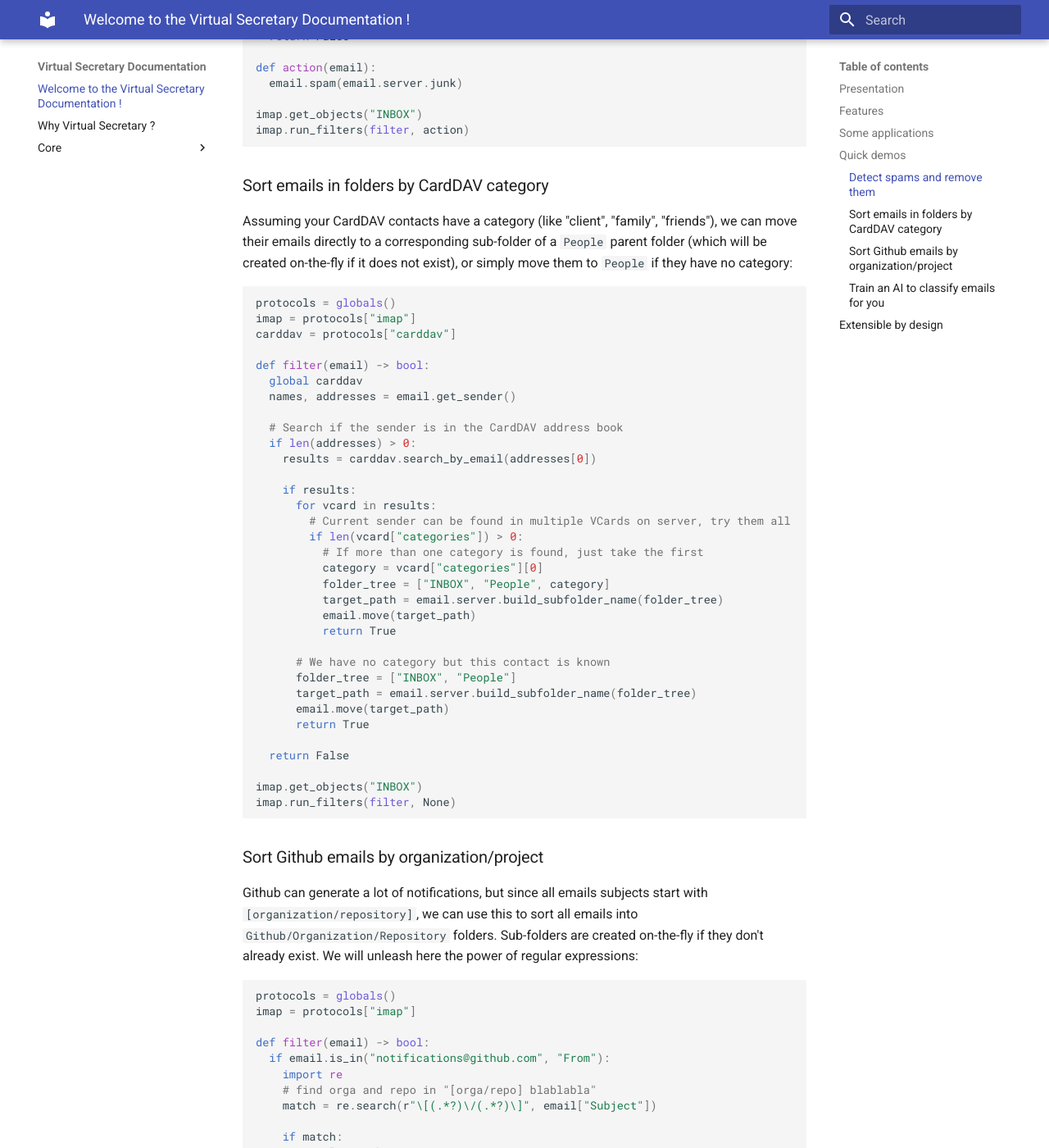
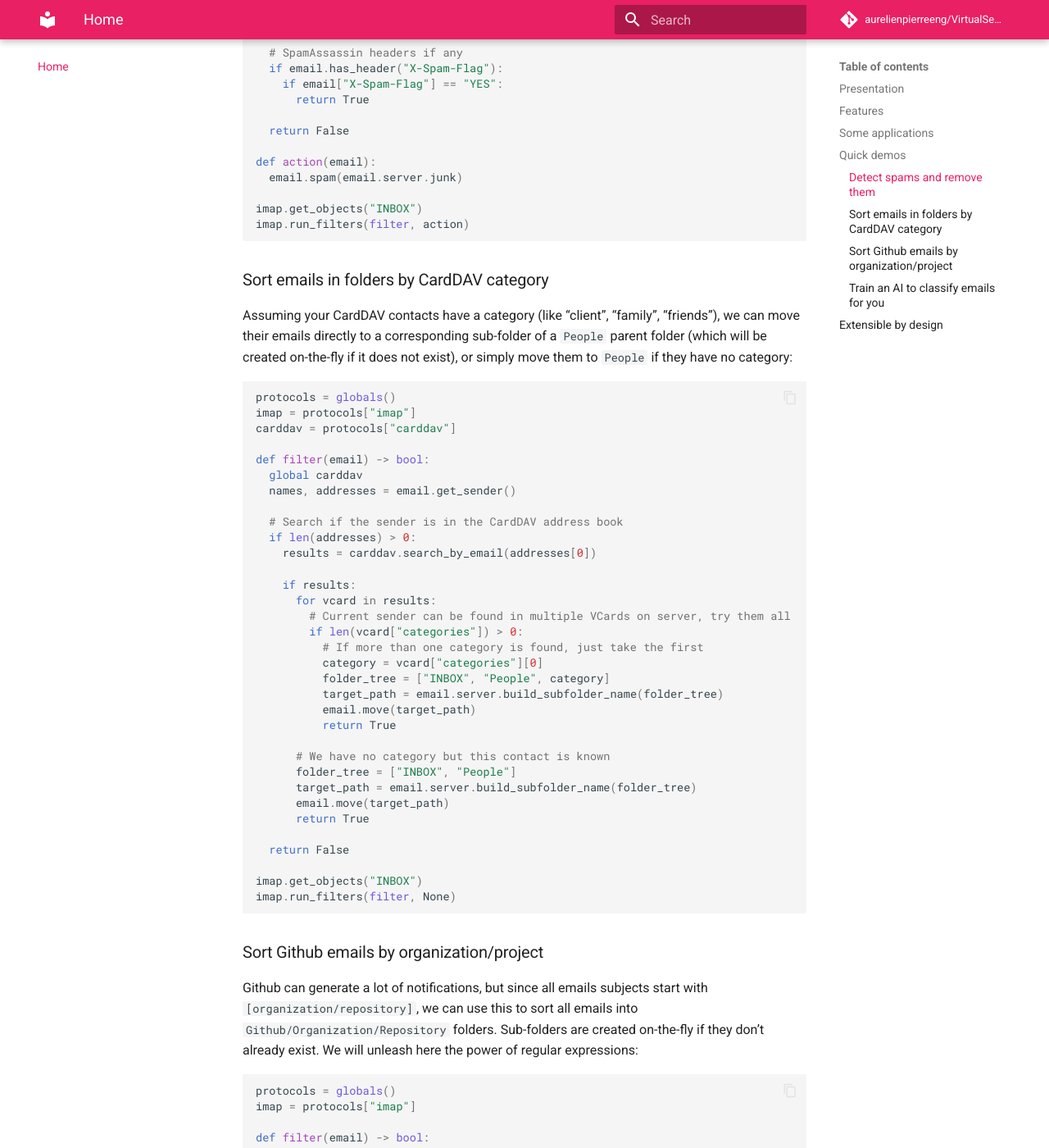
Before and after one commit to aurelienpierreeng/VirtualSecretary, an MkDocs documentation site: the page built from docs/index.md, in a window 1280 px wide and 1400 px high, scrolled down 2126 px. Shown: the whole window at 82% size. Built offline with MkDocs 1.6.1 and Material for MkDocs 9.7.7, drawn with Linux system fonts in a browser that asks for light colours; comment, search, counter and statistics services are not loaded; some of the changed text lies outside the part shown.

Commit message:
Improve docs

```diff
--- a/docs/index.md
+++ b/docs/index.md
@@ -1,4 +1,4 @@
-# Welcome to the Virtual Secretary Documentation !
+# Home
 
 ## Presentation
 
--- a/mkdocs.yml
+++ b/mkdocs.yml
@@ -1,9 +1,22 @@
 site_name: Virtual Secretary Documentation
+
+repo_url: https://github.com/aurelienpierreeng/VirtualSecretary
+repo_name: aurelienpierreeng/VirtualSecretary
 
 theme:
   name: material
+  features:
+    - content.code.copy
+    - navigation.instant
+    - navigation.tabs
+    - navigation.top
+    - navigation.sections
+  palette:
+    primary: pink
+
 
 markdown_extensions:
+  - smarty
   - pymdownx.superfences:
       custom_fences:
         - name: mermaid
@@ -13,21 +26,53 @@ markdown_extensions:
       anchor_linenums: true
       line_spans: __span
       pygments_lang_class: true
+  - pymdownx.critic
   - pymdownx.inlinehilite
   - pymdownx.snippets
   - pymdownx.superfences
+  - pymdownx.caret
+  - pymdownx.mark
+  - pymdownx.tilde
+  - toc:
+      permalink: "¤"
+  - admonition
+  - callouts:
+      strip_period: no
+  - footnotes
+  - pymdownx.emoji
+  - pymdownx.magiclink
+  - pymdownx.snippets:
+      check_paths: true
+  - pymdownx.superfences
+  - pymdownx.tabbed:
+      alternate_style: true
+  - pymdownx.tasklist
 
 plugins:
 - search
 - autorefs
+- offline
 - mkdocstrings:
     enabled: !ENV [ENABLE_MKDOCSTRINGS, true]
     custom_templates: templates
     default_handler: python
+    enable_inventory: true
     handlers:
       python:
-        options:
-          show_source: true
-          show_root_heading: true
+        paths: [src]
         import:
         - https://docs.python.org/3/objects.inv
+        options:
+          show_root_heading: true
+          docstring_options:
+            ignore_init_summary: no
+          merge_init_into_class: yes
+          show_signature: yes
+          show_signature_annotations: yes
+          show_if_no_docstring: no
+          separate_signature: yes
+          docstring_section_style: list
+          show_source: no
+          show_category_heading: no
+          show_submodules: yes
+          members_order: alphabetical
```
Also changed, not shown: other parts of docs/index.md (+2 -0 lines), docs/Filter API/emails.md (added, +33 -0 lines), docs/core/connectors.md (added, +2 -0 lines), docs/core/secretary.md (+1 -1 lines), docs/core/utils.md (+1 -1 lines).
